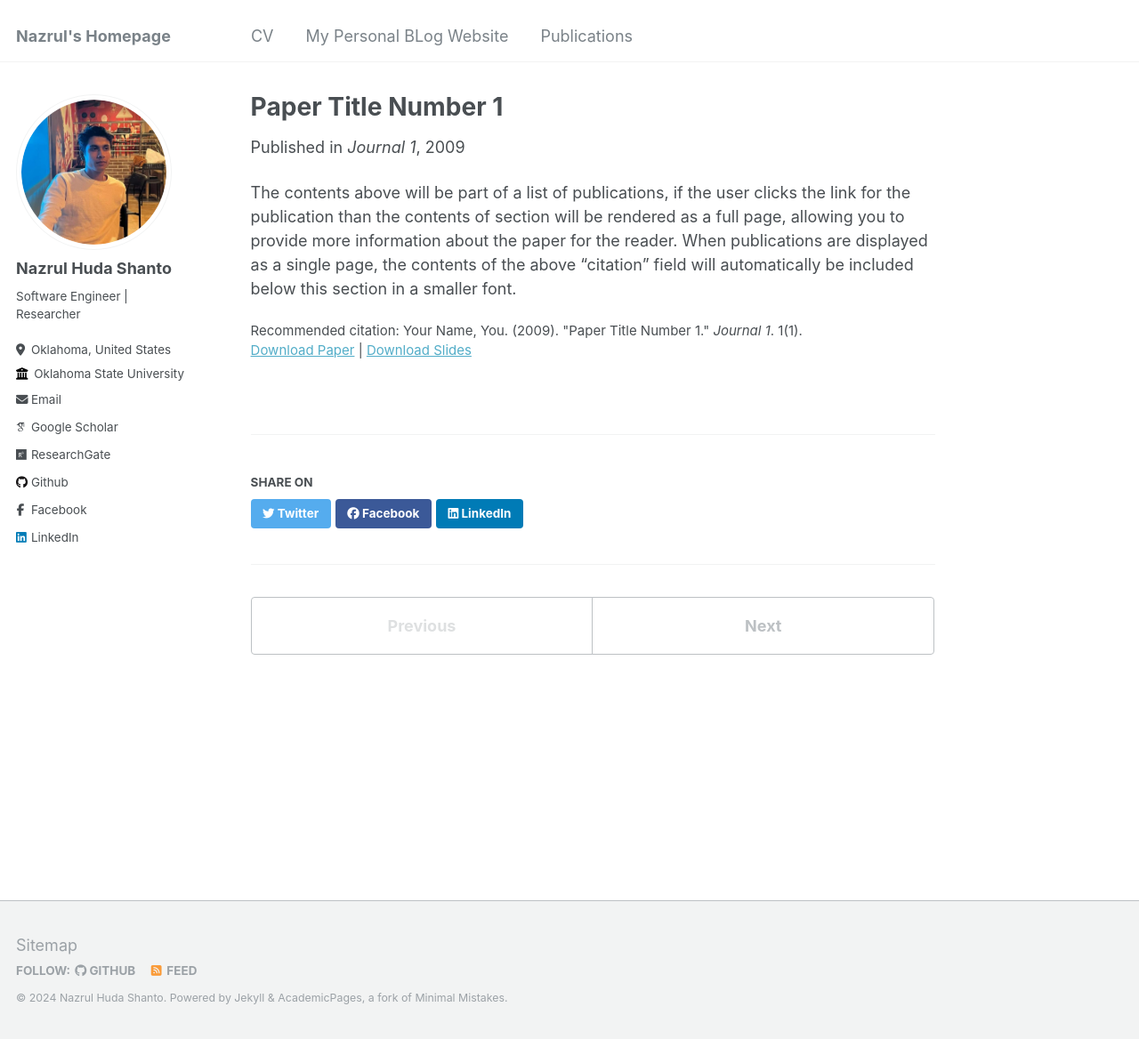
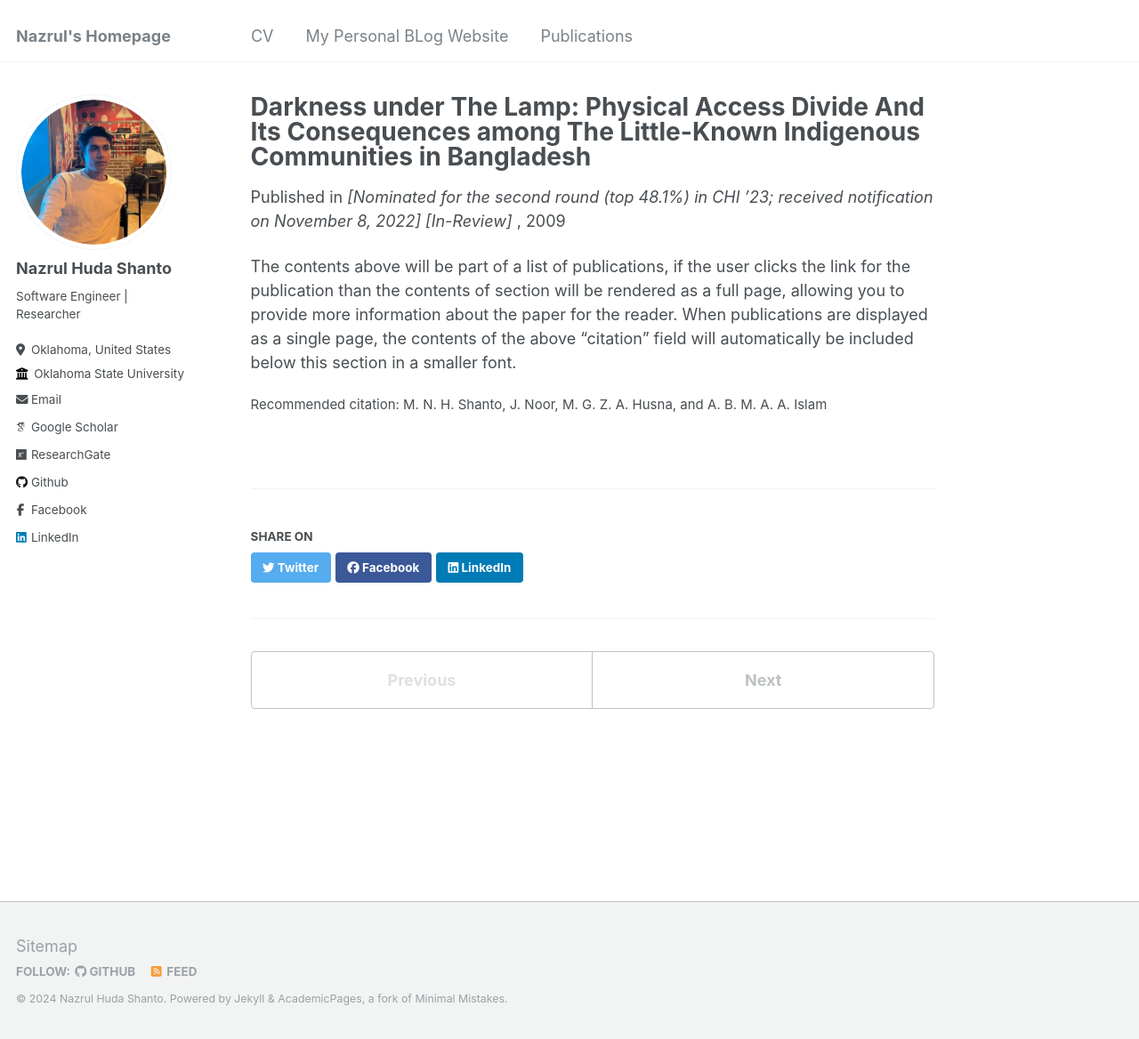
Before and after one commit to nazrulhuda/portfolio, a Jekyll site: the page built from _publications/2009-10-01-paper-title-number-1.md, in a window 1280 px wide and 1168 px high. Shown: the whole window at 89% size. Built offline with Jekyll 4.4.1, drawn with Linux system fonts in a browser that asks for light colours; some web fonts are replaced.

Commit message:
first commit

```diff
--- a/_publications/2009-10-01-paper-title-number-1.md
+++ b/_publications/2009-10-01-paper-title-number-1.md
@@ -1,13 +1,14 @@
 ---
-title: "Paper Title Number 1"
+title: "Darkness under The Lamp: Physical Access Divide And Its Consequences among
+The Little-Known Indigenous Communities in Bangladesh"
 collection: publications
 permalink: /publication/2009-10-01-paper-title-number-1
-excerpt: 'This paper is about the number 1. The number 2 is left for future work.'
+excerpt: 'In the high mountains of southeast Bandarban, highly vulnerable ethnic communities (we refer to them as HVECs) live without basic mobile and network availability. To the best of our knowledge, no study in the literature has focused on improving HVECs life. To create a new discussion in HCI, we make two visits to six different ethnic communities in 15 different paras (villages) and conduct a mixed-method study to uncover their mobile and network availability with HVECs. We share the framework we used to tackle the non-availability of local informers and interpreters in HVECs. This study will help researchers better prepare for fieldwork and design technologies in distant indigenous communities'
 date: 2009-10-01
-venue: 'Journal 1'
-slidesurl: 'http://academicpages.github.io/files/slides1.pdf'
-paperurl: 'http://academicpages.github.io/files/paper1.pdf'
-citation: 'Your Name, You. (2009). &quot;Paper Title Number 1.&quot; <i>Journal 1</i>. 1(1).'
+venue: '[Nominated for the second round (top 48.1%)
+in CHI ’23; received notification on November 8, 2022] [In-Review]
+'
+citation: 'M. N. H. Shanto, J. Noor, M. G. Z. A. Husna, and A. B. M. A. A. Islam'
 ---
 
 The contents above will be part of a list of publications, if the user clicks the link for the publication than the contents of section will be rendered as a full page, allowing you to provide more information about the paper for the reader. When publications are displayed as a single page, the contents of the above "citation" field will automatically be included below this section in a smaller font.
```
